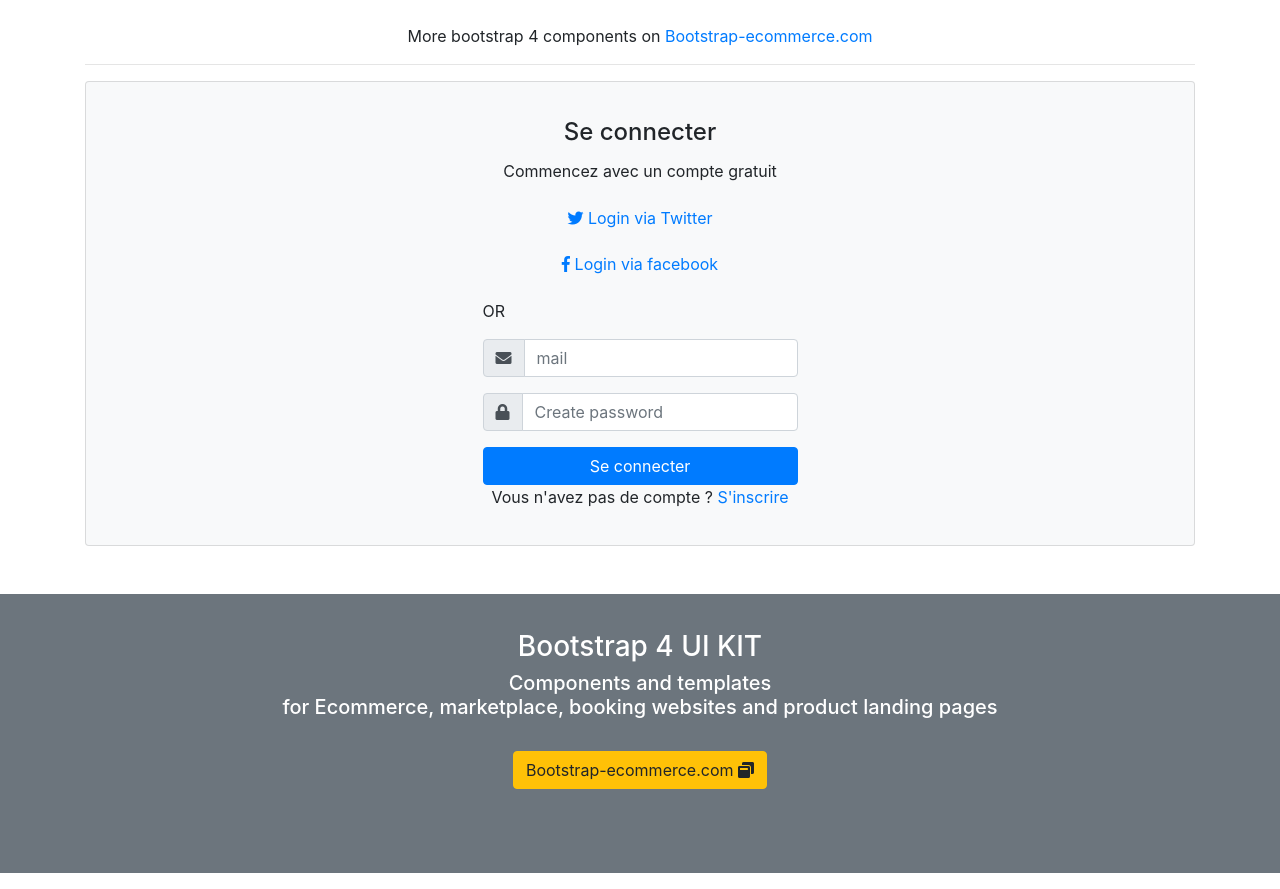
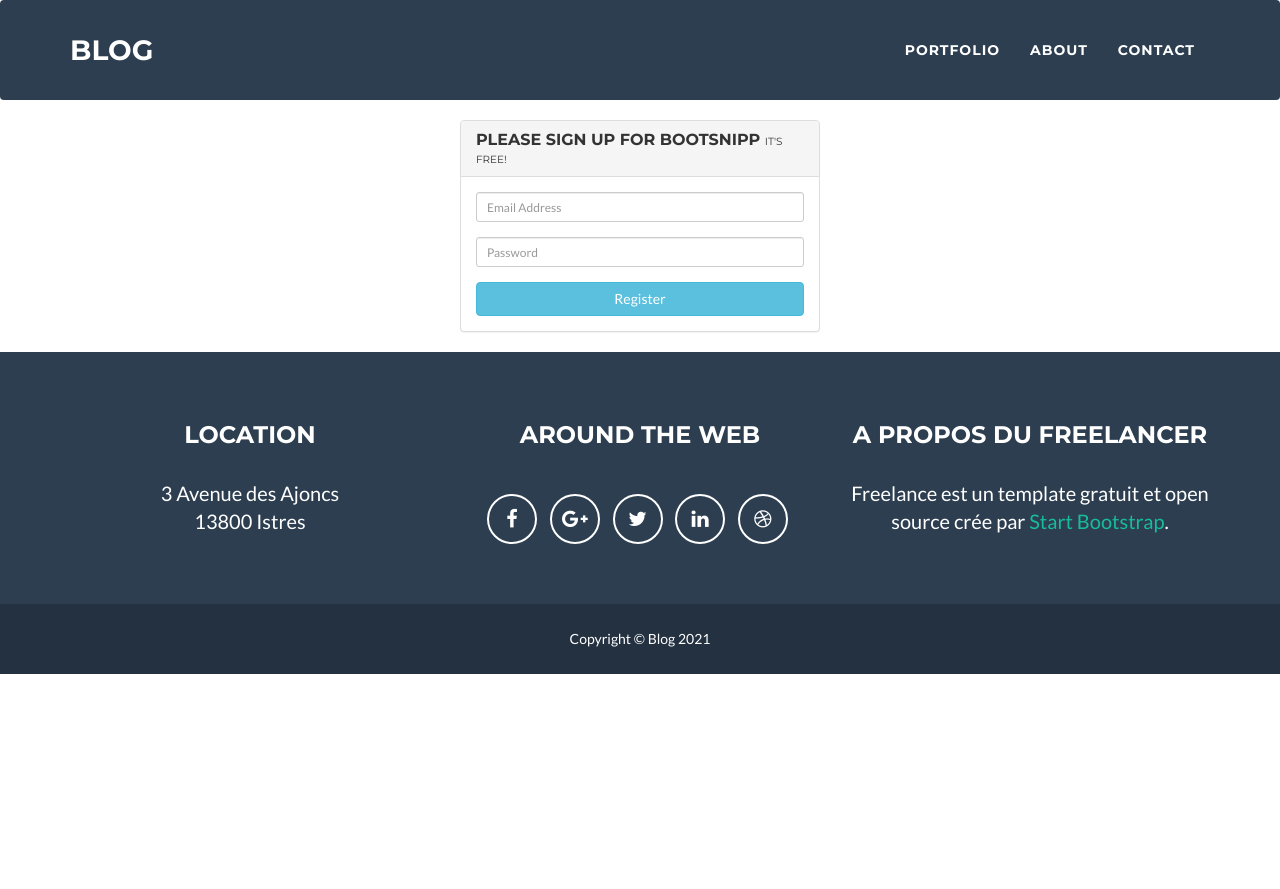
Before and after one commit to Abdessamad-Bannouf/blog, a PHP site: the page made by App/View/loginView.php in a window 1280 px wide. After the commit the page ends 674 px from the top, so only its background shows below. Run offline with PHP 8.4, Linux system fonts and the light colour scheme; the template is opened without the code that fills it, so the values that code supplies are empty; some libraries are stand-ins or nearby versions.

Commit message:
Add new template login

```diff
--- a/App/View/loginView.php
+++ b/App/View/loginView.php
@@ -3,65 +3,37 @@
     <head>
         <title>Login</title>
         <meta charset="UTF-8"/>
-        <link href="//maxcdn.bootstrapcdn.com/bootstrap/4.0.0/css/bootstrap.min.css" rel="stylesheet" id="bootstrap-css">
-        <script src="//maxcdn.bootstrapcdn.com/bootstrap/4.0.0/js/bootstrap.min.js"></script>
-        <script src="//cdnjs.cloudflare.com/ajax/libs/jquery/3.2.1/jquery.min.js"></script>
-        <!------ Include the above in your HEAD tag ---------->
+        <link href="../App/Public/template/css/register.css" rel="stylesheet">
         <link rel="stylesheet" href="https://use.fontawesome.com/releases/v5.0.8/css/all.css">
     </head>
 
     <body>
+        <?php require 'App/View/NavBar.php'; ?>
         <div class="container">
-        <br><p class="text-center">More bootstrap 4 components on <a href="http://bootstrap-ecommerce.com/"> Bootstrap-ecommerce.com</a></p>
-        <hr>
+            <div class="row centered-form">
+                <div class="col-xs-12 col-sm-8 col-md-4 col-sm-offset-2 col-md-offset-4">
+        	        <div class="panel panel-default">
+        		        <div class="panel-heading">
+                            <h3 class="panel-title">Please sign up for Bootsnipp <small>It's free!</small></h3>
+                        </div>
+                        <div class="panel-body">
+                            <form role="form" method="post" action="<?= WebSiteLink; ?>/User/login">
+                                <div class="form-group">
+                                    <input type="email" name="mail" id="email" class="form-control input-sm" placeholder="Email Address">
+                                </div>
 
+                                <div class="form-group">
+                                    <input type="password" name="password" id="password" class="form-control input-sm" placeholder="Password">
 
-        <div class="card bg-light">
-            <article class="card-body mx-auto" style="max-width: 400px;">
-                <h4 class="card-title mt-3 text-center">Se connecter</h4>
-                <p class="text-center">Commencez avec un compte gratuit</p>
-                <p>
+                                </div>
 
-                    <a href="" class="btn btn-block btn-twitter"> <i class="fab fa-twitter"></i>   Login via Twitter</a>
-                    <a href="" class="btn btn-block btn-facebook"> <i class="fab fa-facebook-f"></i>   Login via facebook</a>
-                </p>
-                <p class="divider-text">
-                    <span class="bg-light">OR</span>
-                </p>
-                <form method="post" action="<?= WebSiteLink; ?>/User/login">
-                    <div class="form-group input-group">
-                        <div class="input-group-prepend">
-                            <span class="input-group-text"> <i class="fa fa-envelope"></i> </span>
+                                <input type="submit" value="Register" class="btn btn-info btn-block">
+
+                            </form>
                         </div>
-                        <input name="mail" class="form-control" placeholder="mail" type="email">
-                    </div> <!-- form-group// -->
-                    <div class="form-group input-group">
-                        <div class="input-group-prepend">
-                            <span class="input-group-text"> <i class="fa fa-lock"></i> </span>
-                        </div>
-                        <input name="password" class="form-control" placeholder="Create password" type="password">
-                    </div> <!-- form-group// -->
-
-                        <button name="confirmPassword" type="submit" class="btn btn-primary btn-block"> Se connecter  </button>
-
-                    <p class="text-center">Vous n'avez pas de compte ? <a href="<?= WebSiteLink ?>User/register
-                    ">S'inscrire</a> </p>
-                </form>
-            </article>
-        </div> <!-- card.// -->
-
-    </div>
-    <!--container end.//-->
-
-    <br><br>
-    <article class="bg-secondary mb-3">
-    <div class="card-body text-center">
-        <h3 class="text-white mt-3">Bootstrap 4 UI KIT</h3>
-    <p class="h5 text-white">Components and templates  <br> for Ecommerce, marketplace, booking websites
-    and product landing pages</p>   <br>
-    <p><a class="btn btn-warning" target="_blank" href="http://bootstrap-ecommerce.com/"> Bootstrap-ecommerce.com
-    <i class="fa fa-window-restore "></i></a></p>
-    </div>
-    <br><br>
-    </article>
+	    		    </div>
+    		    </div>
+    	    </div>
+        </div>
+        <?php require 'App/View/Footer.php'; ?>
 </body>
```
